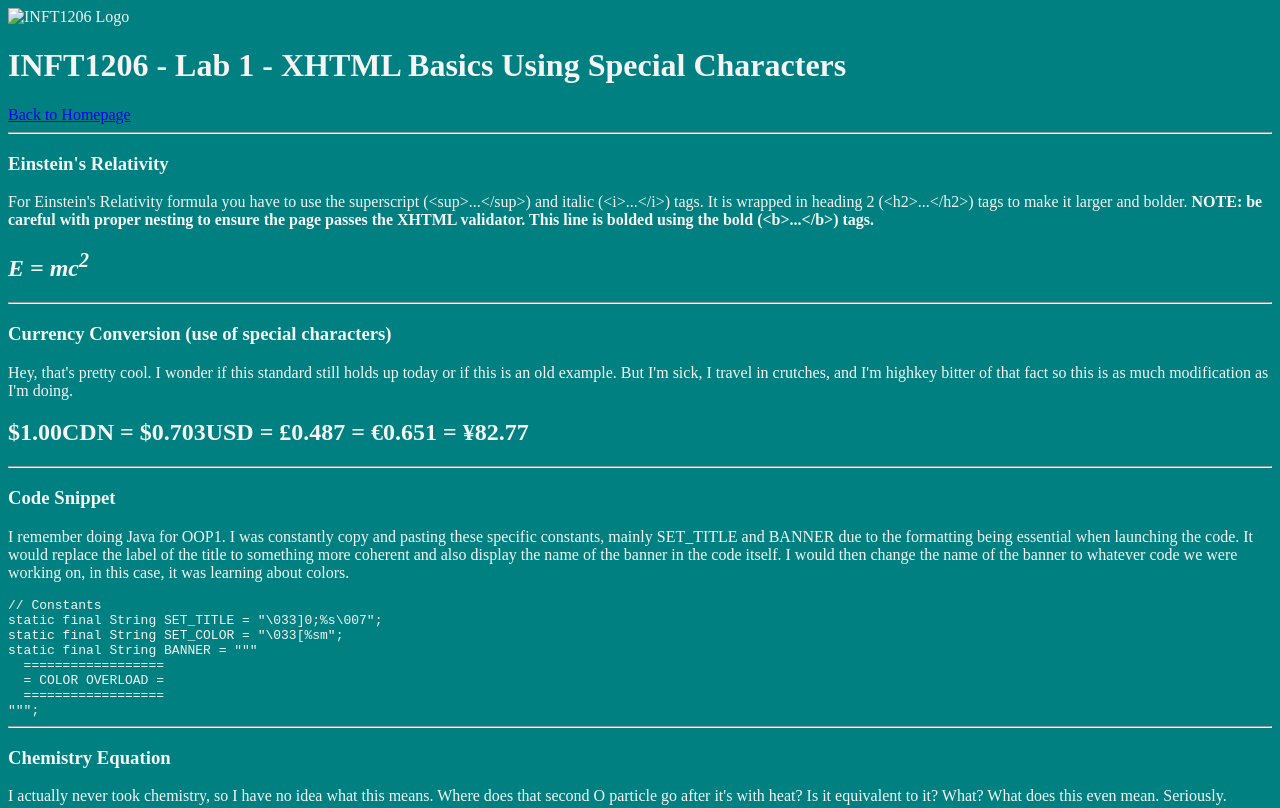
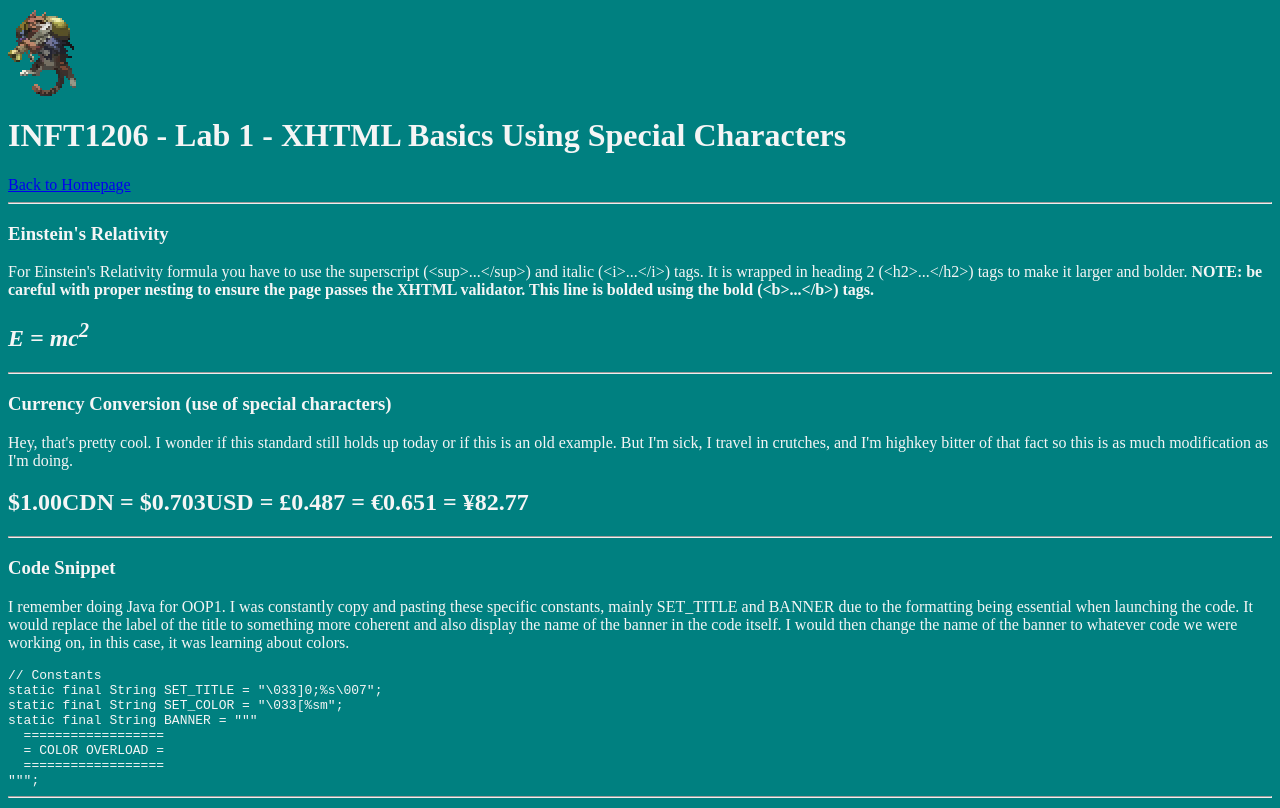
Before and after one commit to NPC-239/Lab1, a plain HTML site: page labs/lab1.html in a window 1280 px wide. Shown: the top 808 px of the page. Drawn offline with Linux system fonts and the light colour scheme.

Commit message:
Update lab1.html

```diff
--- a/labs/lab1.html
+++ b/labs/lab1.html
@@ -12,7 +12,7 @@
     -->
 </head>
 <body bgcolor="teal" text="whitesmoke">
-    <img src="./images/Enemy_Cait.webp" alt="INFT1206 Logo" />
+    <img src="../images/Enemy_Cait.webp" alt="INFT1206 Logo" />
     <h1>INFT1206 - Lab 1 - XHTML Basics Using Special Characters</h1>
     <a href="../index.html/">Back to Homepage</a>
     <hr/>
```
